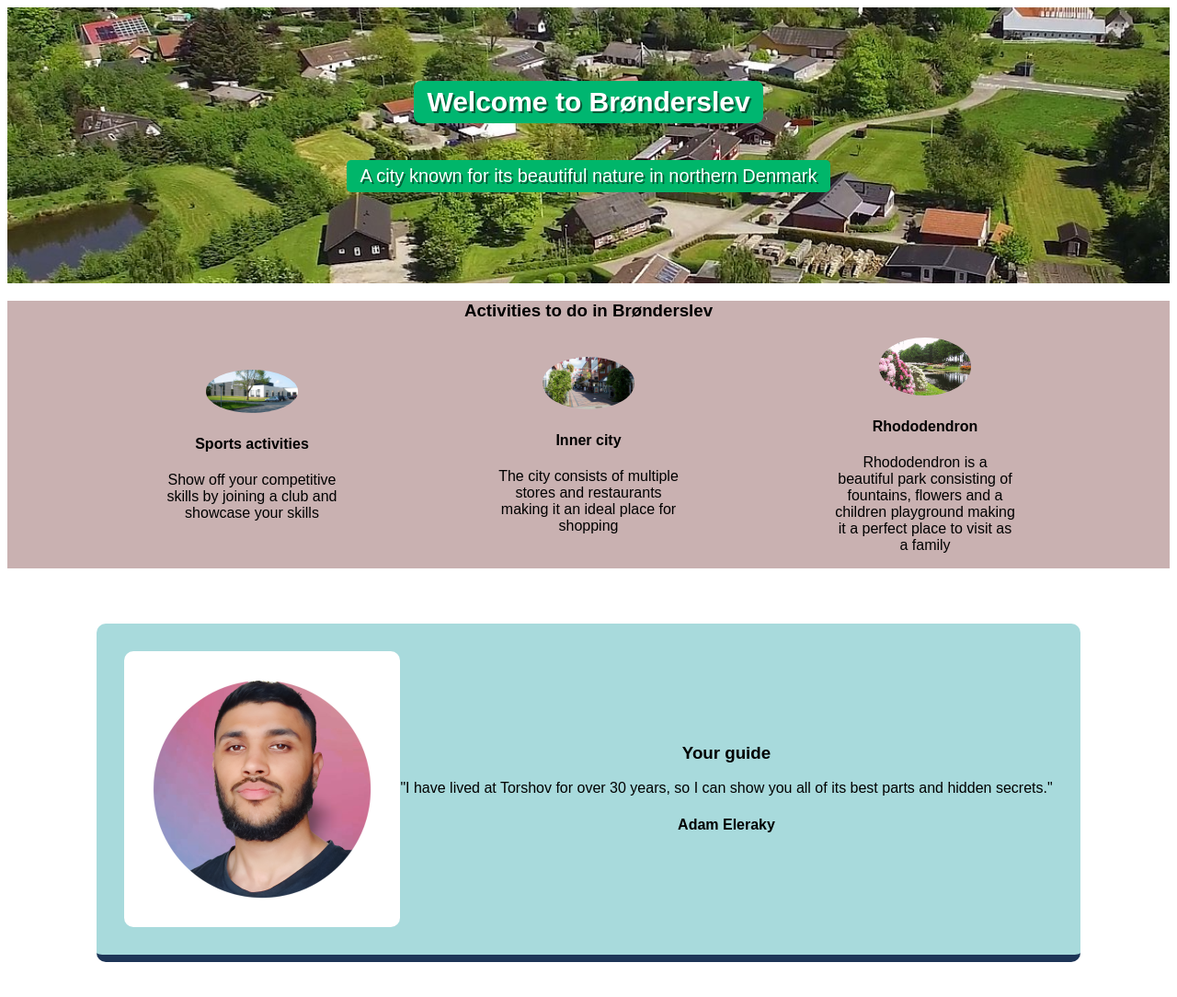
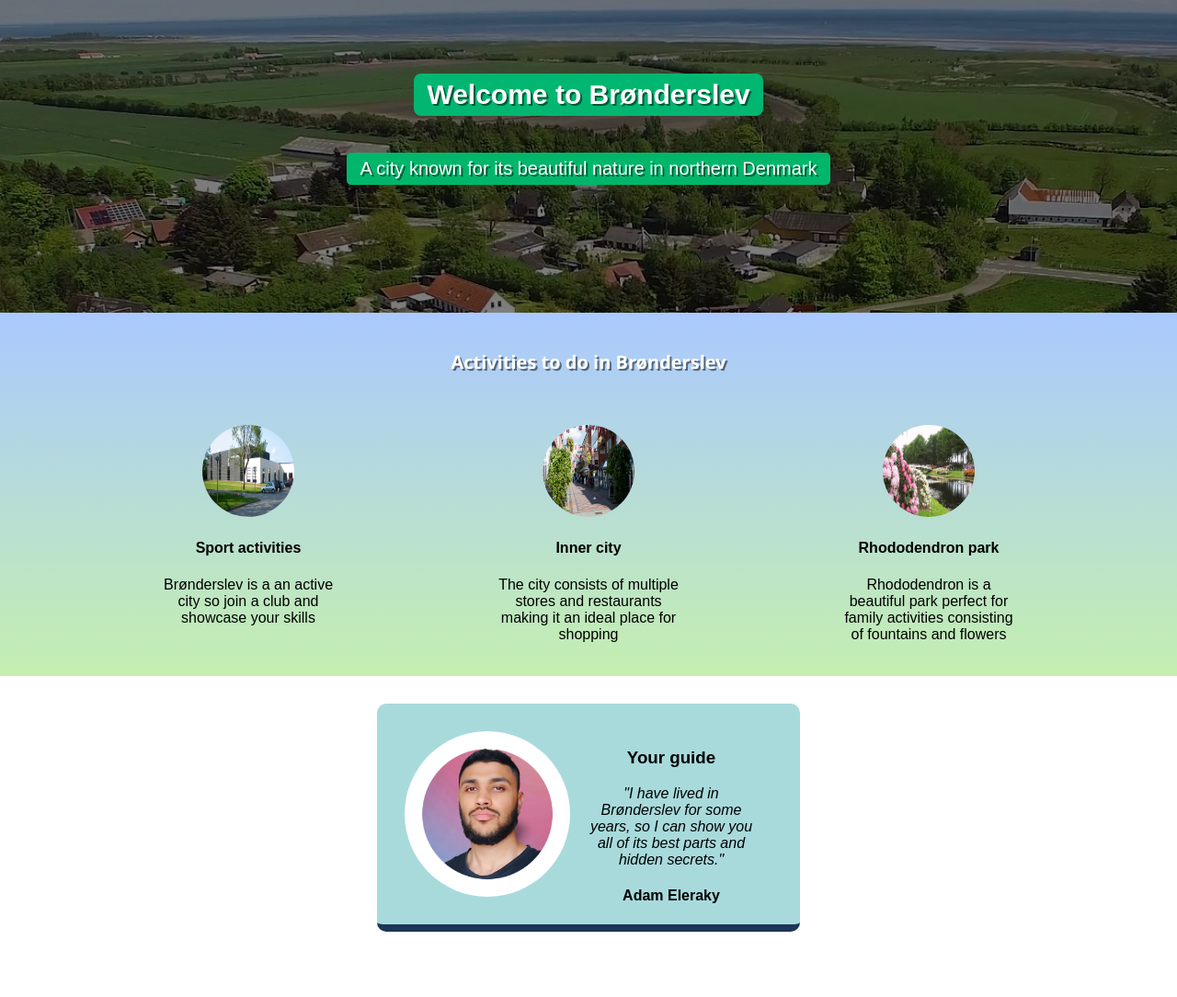
Before and after one commit to adam8325/HomeTown, a plain HTML site: page index.html in a window 1280 px wide. Shown: the whole page at 92% size. After the commit the page ends 1013 px from the top, so only its background shows below. Drawn offline with Linux system fonts and the light colour scheme.

Commit message:
adding some finishing touches

```diff
--- a/index.html
+++ b/index.html
@@ -21,8 +21,8 @@
         <div id="card-container">
             <div class="card">
                 <img src="images/BrøndenHal.jpg">
-                <h4>Sports activities</h4>
-                <p>Show off your competitive skills by joining a club and showcase your skills</p>
+                <h4>Sport activities</h4>
+                <p>Brønderslev is a an active city so join a club and showcase your skills</p>
             </div>
             <div class="card">
                 <img src="images/BrøndenCity.jpg">
@@ -31,8 +31,9 @@
             </div>
             <div class="card">
                 <img src="images/rhododendren.jpg">
-                <h4>Rhododendron</h4>
-                <p>Rhododendron is a beautiful park consisting of fountains, flowers and a children playground making it a perfect place to visit as a family</p>
+                <h4>Rhododendron park</h4>
+                <p>Rhododendron is a beautiful park perfect for family activities
+                    consisting of fountains and flowers</p>
             </div>
         </div>
      </div>
@@ -43,10 +44,10 @@
         <div id="guide-container">
             <div id="guide-description">
                 <h3>Your guide</h3>
-                <p>"I have lived at Torshov for over 30 years, so I can show you all of its best parts and hidden secrets."</p>
+                <p>"I have lived in Brønderslev for some years, so I can show you all of its best parts and hidden secrets."</p>
                 <h4>Adam Eleraky</h4>
             </div>
-            <img src="images/jepper.png">
+            <img id="guide-image" src="images/jepper.png">
         </div>
 
      </div>
--- a/styles.css
+++ b/styles.css
@@ -1,4 +1,5 @@
 body {
+    margin:0;
     text-align: center;
     font-family: Arial, sans-serif;
 
@@ -7,12 +8,22 @@ body {
 #top-section {
     background-image: url(images/brønderslev.jpg);
     background-size: cover;
-    background-position: center;
-    height: 300px;
+    height: 340px;
     color: white;
     display: flex;
     flex-direction: column;
     align-items: center;
+    position: relative  ;
+    isolation: isolate;
+}
+
+#top-section::after {
+    content:'';
+    position: absolute;
+    background: rgba(0, 0, 0, 0.5);
+    inset: 0;
+    z-index: -1;
+
 }
 
 #top-title {
@@ -35,40 +46,51 @@ body {
     text-shadow: 2px 2px rgba(0, 0, 0, 0.5);
 }
 
+#activities-title {
+    font-family: 'Segoe UI', Tahoma, Geneva, Verdana, sans-serif;
+    padding-bottom: 25px;
+    font-size: 20px;
+    color: white;
+    border-radius: 5px;
+    text-shadow: 2px 2px rgba(0, 0, 0, 0.5);
+}
+
 #activity-section {
-    background: #8b585877;
+    padding-top: 20px;
+    background: linear-gradient(#a2c4ffe9, #c4efb0);
+
 }
 
 #card-container {
+    padding-top: 10px;
+    padding-bottom: 20px;
     display: flex;
     justify-content: space-evenly;
-    align-items: center;
 
 }
 .card {
     width: 200px;
-    text-align: center;
 }
+
 img {
     width: 100px;
+    height: 100px;
 }
 .card img {
-    border-radius: 60%;
-
+    border-radius: 50%;
 }
-
-
 #guide-section {
     display: flex;
     justify-content: center;
-    align-items: center;
+    padding-top: 30px;
 }
 
 #guide-container {
+    height: 180px;
+    width: 400px;
     display: flex;
-    align-items: center;
-    margin-top: 60px;
-    margin-bottom: 60px;
+    align-items: space-between;
+    justify-content: center;
     padding: 30px;
     background: #A8DADC;
     border-radius: 10px;
@@ -77,7 +99,16 @@ img {
 
 }
 
-#guide-container img {
-    width:300px;
-    border-radius: 10px;
+#guide-description {
+    padding: 0 20px;
 }
+
+#guide-description p {
+    font-style: italic;
+}
+
+#guide-image {
+    border-radius: 100%;
+    height: 180px;
+    width: 180px;
+}
```
